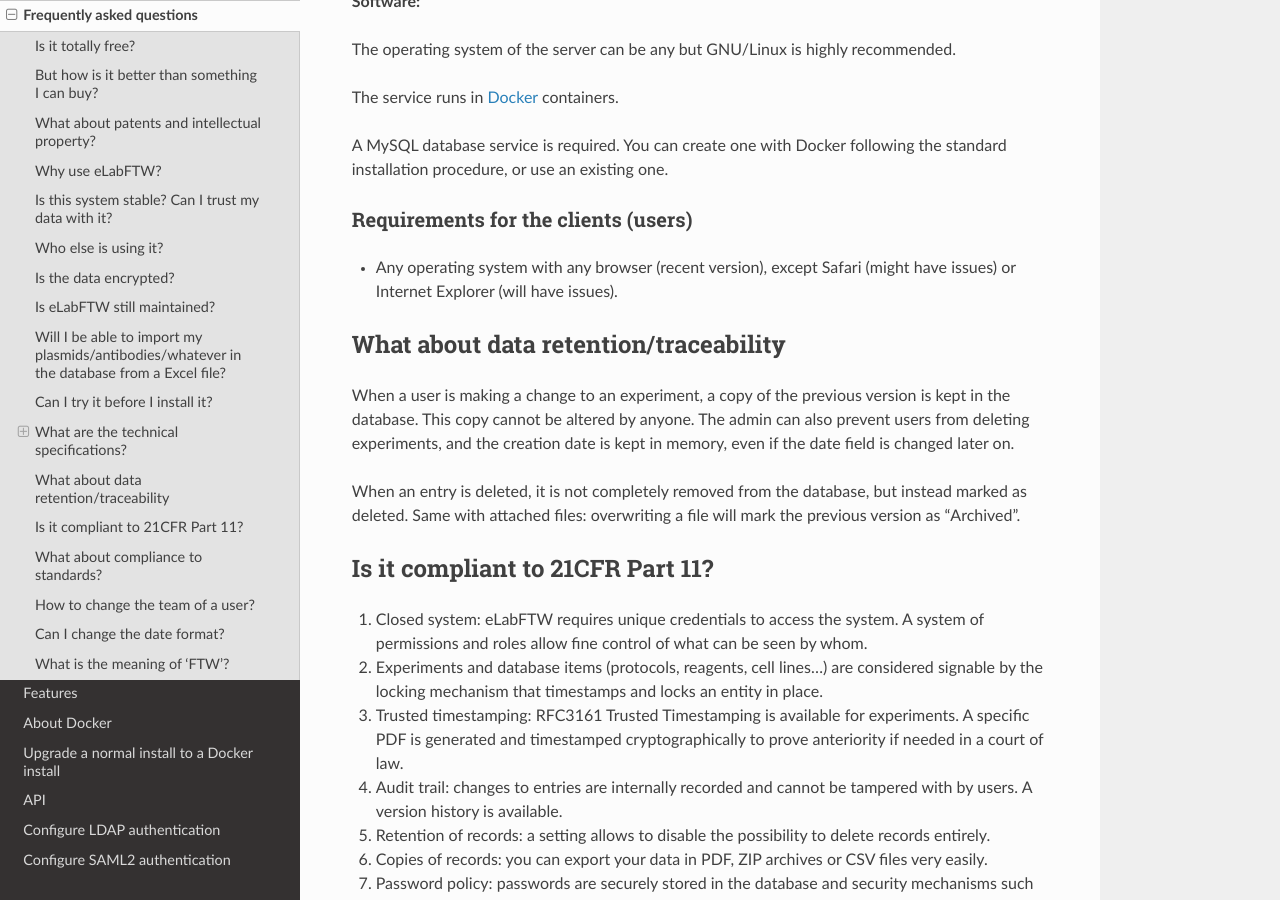
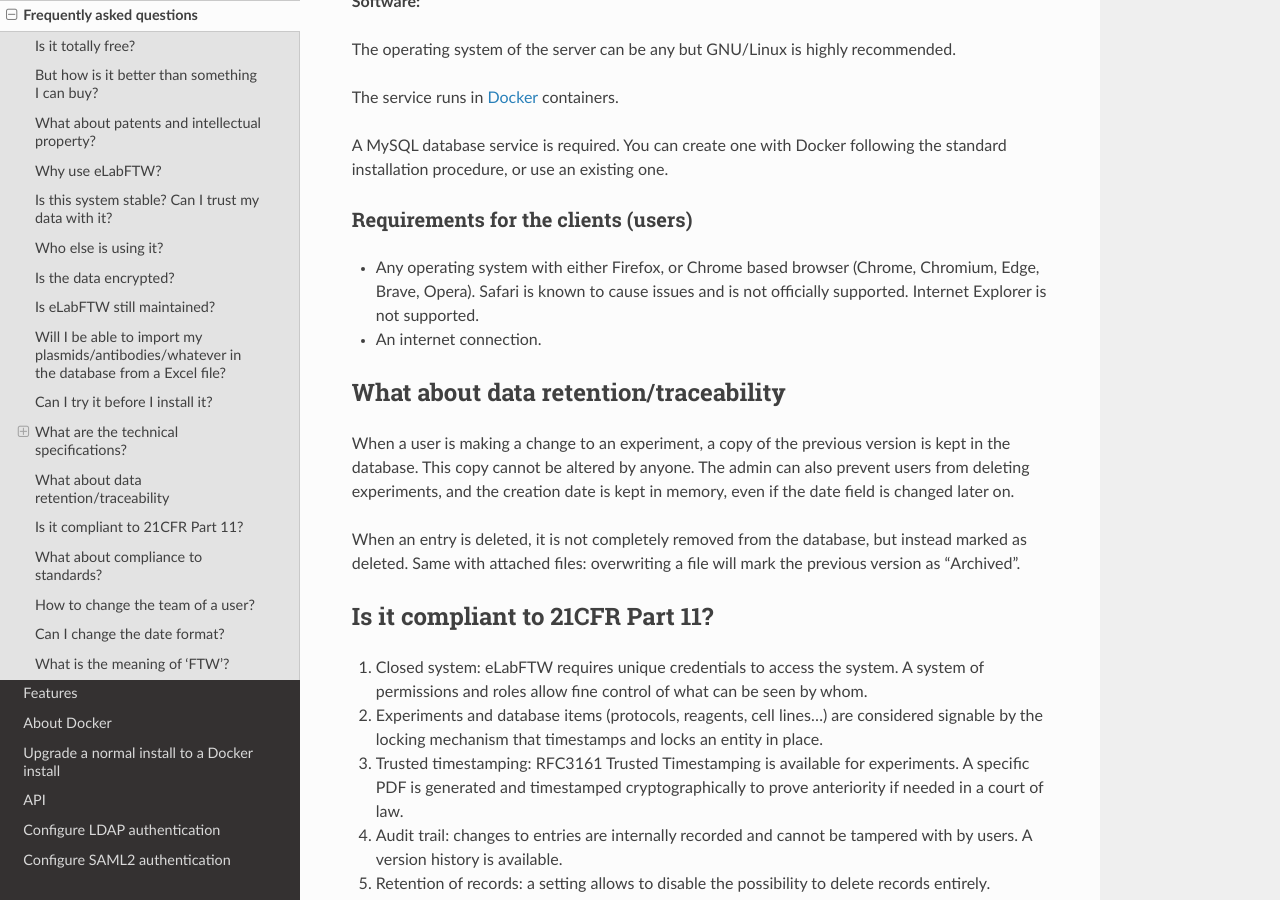
Before and after one commit to elabftw/elabdoc, a Sphinx documentation site: the page built from doc/faq.rst, in a window 1280 px wide and 900 px high, scrolled down 3628 px. Built offline with Sphinx 7.4.7 and the Read the Docs theme 2.0.0, drawn with Linux system fonts in a browser that asks for light colours.

Commit message:
client requirements

```diff
--- a/doc/faq.rst
+++ b/doc/faq.rst
@@ -136,7 +136,8 @@
 Requirements for the clients (users)
 ------------------------------------
 
-- Any operating system with any browser (recent version), except Safari (might have issues) or Internet Explorer (will have issues).
+- Any operating system with either Firefox, or Chrome based browser (Chrome, Chromium, Edge, Brave, Opera). Safari is known to cause issues and is not officially supported. Internet Explorer is not supported.
+- An internet connection.
 
 What about data retention/traceability
 ======================================
```
